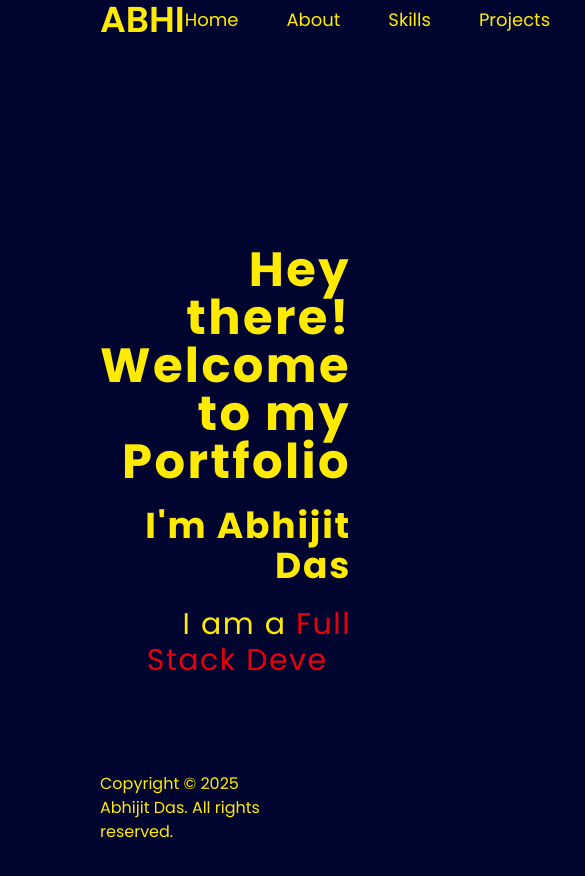
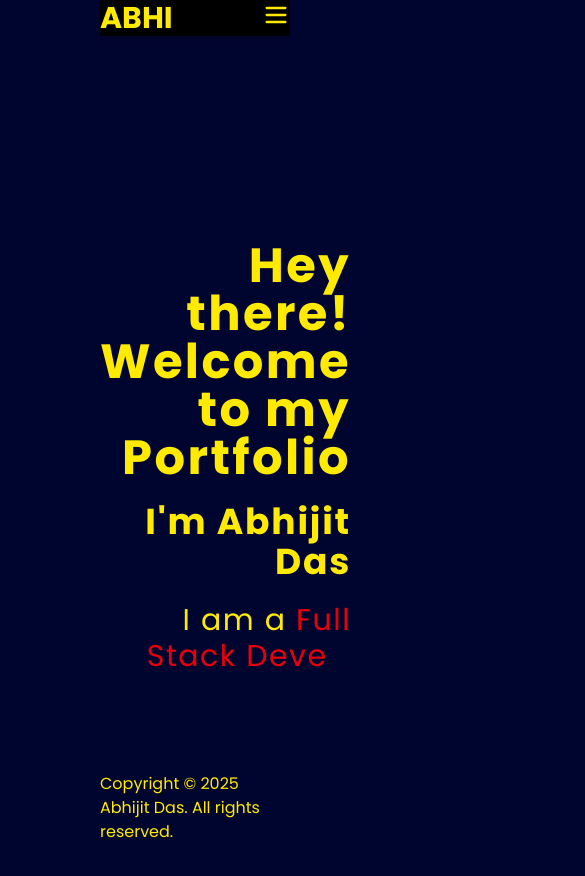
Before and after one commit to dasabhijit2004/portfolio, a React (Vite) app: page / in a window 390 px wide. Shown: the top 876 px of the page, 585 px wide, since content can reach past the window. Built offline with nearby package versions, Linux system fonts and the light colour scheme; a web font is replaced by a local one.

Commit message:
Added responsiveness

```diff
--- a/package.json
+++ b/package.json
@@ -12,6 +12,7 @@
   "dependencies": {
     "@tailwindcss/vite": "^4.1.4",
     "framer-motion": "^12.8.0",
+    "lucide-react": "^0.503.0",
     "react": "^19.0.0",
     "react-dom": "^19.0.0",
     "react-router-dom": "^7.5.1",
--- a/src/App.jsx
+++ b/src/App.jsx
@@ -7,13 +7,13 @@ import Projects from './pages/Projects'
 import Contact from './pages/Contact'
 import Navbar from './components/Navbar'
 import Footer from './components/Footer'
-// import ParticlesBG from './components/ParticlesBG'
+import ParticlesBackground from './components/ParticlesBackground'
 
 const App = () => {
   return (
     <div>
         <Router>
-            {/* <ParticlesBG /> */}
+            <ParticlesBackground />
             <Navbar />
             <Routes>
                 <Route path='/' element={ <Home /> } />
--- a/src/components/Navbar.jsx
+++ b/src/components/Navbar.jsx
@@ -1,19 +1,27 @@
-import React from 'react'
+import React, { useState } from 'react'
 import { Link } from 'react-router-dom'
+import { Menu, X } from 'lucide-react'
+import { motion, AnimatePresence } from 'framer-motion'
 
 const Navbar = () => {
+  const [isOpen, setIsOpen] = useState(false)
+  const toggleMenu = () => setIsOpen(!isOpen)
+
+  const navbarItems = [
+    { name: 'Home', to: '/' },
+    { name: 'About', to: '/about' },
+    { name: 'Skills', to: '/skills' },
+    { name: 'Projects', to: '/projects' },
+    { name: 'Contact', to: '/contact' },
+  ]
+
   return (
-    <>
-      <nav className='sticky top-0 z-[20] mx-auto w-full px-4 py-3 flex justify-between items-center'>
-        <div className="text-4xl font-semibold">ABHI</div>
-        <ul className='flex gap-12 items-center text-lg'>
-          {[
-            { name: 'Home', to: '/' },
-            { name: 'About', to: '/about' },
-            { name: 'Skills', to: '/skills' },
-            { name: 'Projects', to: '/projects' },
-            { name: 'Contact', to: '/contact' },
-          ].map((item) => (
+    <nav className='sticky top-0 z-[20] w-full backdrop-blur-md bg-black shadow-md'>
+      <div className='max-w-7xl mx-auto px-4 py-3 flex justify-between items-center'>
+        <div className='text-3xl font-bold'>ABHI</div>
+
+        <ul className='hidden md:flex gap-10 items-center text-lg'>
+          {navbarItems.map((item) => (
             <li key={item.to}>
               <Link
                 to={item.to}
@@ -24,8 +32,40 @@ const Navbar = () => {
             </li>
           ))}
         </ul>
-      </nav>
-    </>
+
+        <div className='md:hidden'>
+          <button onClick={toggleMenu}>
+            {isOpen ? <X size={28} /> : <Menu size={28} />}
+          </button>
+        </div>
+      </div>
+
+      <AnimatePresence>
+      {isOpen && (
+        <motion.ul
+        initial={{ opacity: 0, y: -20 }}
+        animate={{ opacity: 1, y: 0 }}
+        exit={{ opacity: 0, y: -20 }}
+        transition={{ duration: 0.3 }}
+        className='md:hidden absolute right-4 top-[65px] w-[100%] shadow-lg rounded-xl p-5 flex flex-col gap-4 text-lg z-50'
+      >
+        <ul className='md:hidden flex flex-col bg-black items-end pr-6 pb-4 gap-3 text-lg shadow-lg'>
+          {navbarItems.map((item) => (
+            <li key={item.to}>
+              <Link
+                to={item.to}
+                onClick={() => setIsOpen(false)}
+                className="block py-1 relative after:content-[''] after:absolute after:left-0 after:bottom-0 after:h-[2px] after:w-0 after:bg-red-500 after:transition-all after:duration-300 hover:after:w-full"
+              >
+                {item.name}
+              </Link>
+            </li>
+          ))}
+        </ul>
+        </motion.ul>
+      )}
+      </AnimatePresence>
+    </nav>
   )
 }
 
--- a/src/components/ParticlesBG.jsx
+++ /dev/null
@@ -1,31 +0,0 @@
-import React from "react";
-import Particles from "react-tsparticles";
-import { loadFull } from "tsparticles";
-
-const ParticlesBG = () => {
-  const particlesInit = async (main) => {
-    await loadFull(main);
-  };
-
-  return (
-    <Particles
-      id="tsparticles"
-      init={particlesInit}
-      options={{
-        fullScreen: { enable: true, zIndex: -1 }, // background effect
-        particles: {
-          number: { value: 60 },
-          size: { value: 3 },
-          color: { value: "#ffffff" },
-          move: { enable: true, speed: 1 },
-          links: { enable: true, color: "#ffffff" },
-        },
-        background: {
-          color: "#00052f",
-        },
-      }}
-    />
-  );
-};
-
-export default ParticlesBG;
--- /dev/null
+++ b/src/components/ParticlesBackground.jsx
@@ -0,0 +1,15 @@
+import React from 'react'
+import Particles from 'react-tsparticles'
+import particlesConfig from './config/particles.config'
+
+const ParticlesBackground = () => {
+  return (
+    <div className='absolute top-0 left-0 w-full h-screen z-[-1]'>
+        <Particles options={particlesConfig}>
+
+        </Particles>
+    </div>
+  )
+}
+
+export default ParticlesBackground
--- /dev/null
+++ b/src/components/config/particles.config.js
@@ -0,0 +1,28 @@
+const particlesConfig = {
+    particles: {
+        number: {
+            value: 80,
+            density: {
+                enable: true,
+                value_area: 800
+            }
+        },
+        color: {
+            value: "#ffffff"
+        },
+        move: {
+            enable: true,
+            speed: 2,
+        }
+    },
+    interactivity: {
+        events: {
+            onhover: {
+                enable: true,
+                mode: "repulse"
+            }
+        }
+    }
+}
+
+export default particlesConfig;
--- a/src/pages/Home.jsx
+++ b/src/pages/Home.jsx
@@ -5,25 +5,25 @@ import { motion } from 'framer-motion'
 const Home = () => {
   return (
     <>
-      <div className='flex items-center justify-between'>
+      <div className='flex h-screen items-center justify-between'>
         <motion.div
           initial={{ opacity: 0, x: -200 }}
           animate={{ opacity: 1, x: 0 }}
           transition={{ duration: 0.7, delay: 0.3 }}
         >
-          <img src="image.png" alt="image" className='w-1/2 block rounded-full' />
+          <img src="image.png" alt="image" className='w-64 block rounded-full' />
         </motion.div>
         <motion.div
           initial={{ opacity: 0, x: 200 }}
           animate={{ opacity: 1, x: 0 }}
           transition={{ duration: 0.7,  delay: 0.3 }}
         >
-          <div className='w-full h-screen p-10 flex justify-center flex-col gap-5 text-right'>
+          <div className='flex justify-center flex-col gap-5 text-right'>
             <div className='text-5xl font-bold tracking-wider'>Hey there! Welcome to my Portfolio</div>
             <div className='text-4xl font-bold tracking-wider'>I'm Abhijit Das</div>
             <div className='text-3xl tracking-wider'>I am a <span className='text-red-600'>
               <Typewriter
-                words={['Full Stack Developer', 'UI/UX Designer', 'AI/ML Enthusiast']}
+                words={['Full Stack Developer', 'UI/UX Designer', 'AI/ML Enthusiast', 'Problem Solver']}
                 loop={0}
                 cursor
                 cursorStyle='_'
```
Also changed, not shown: 1 other file (tests, documents, lock files or other folders).
